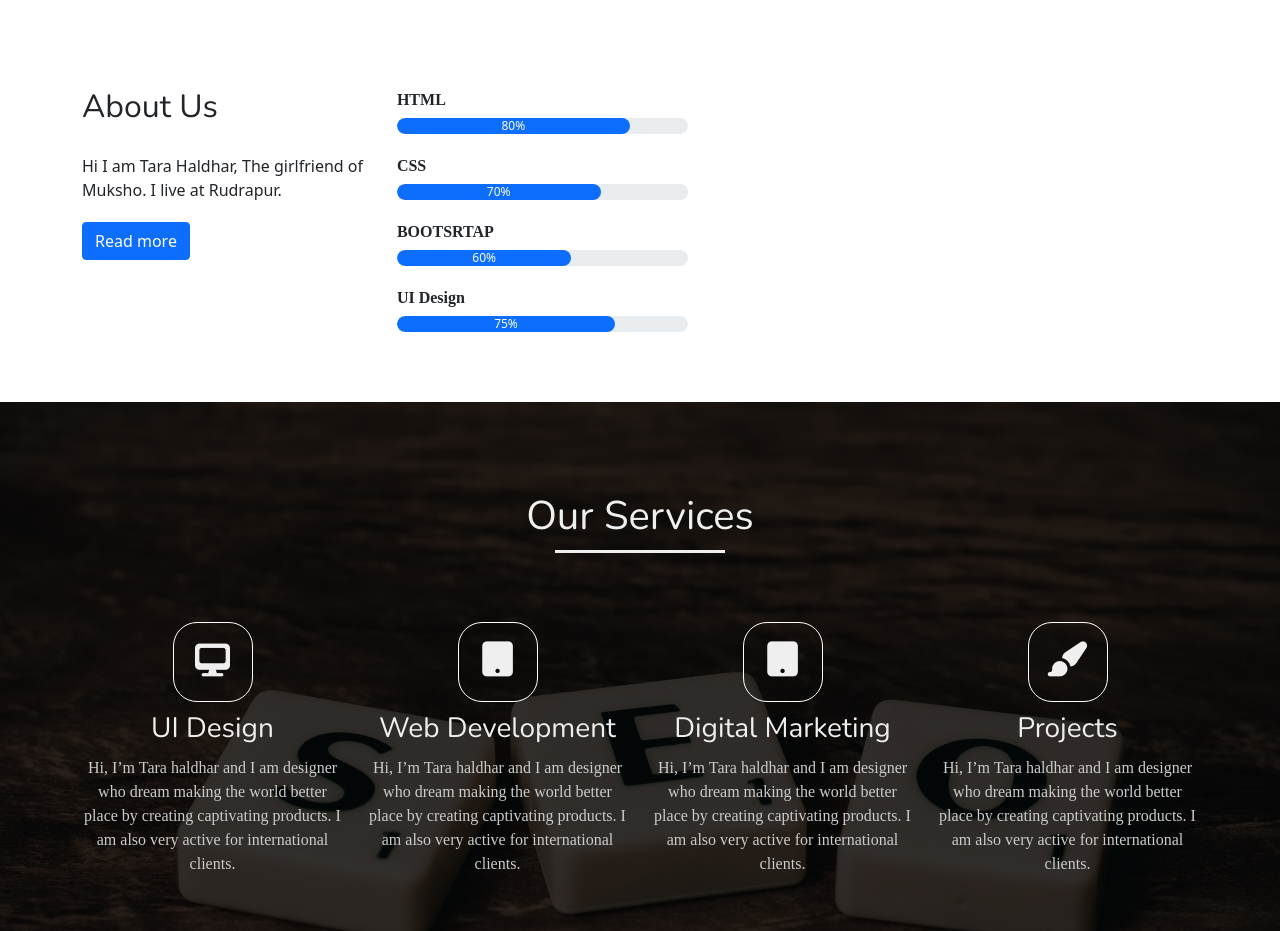
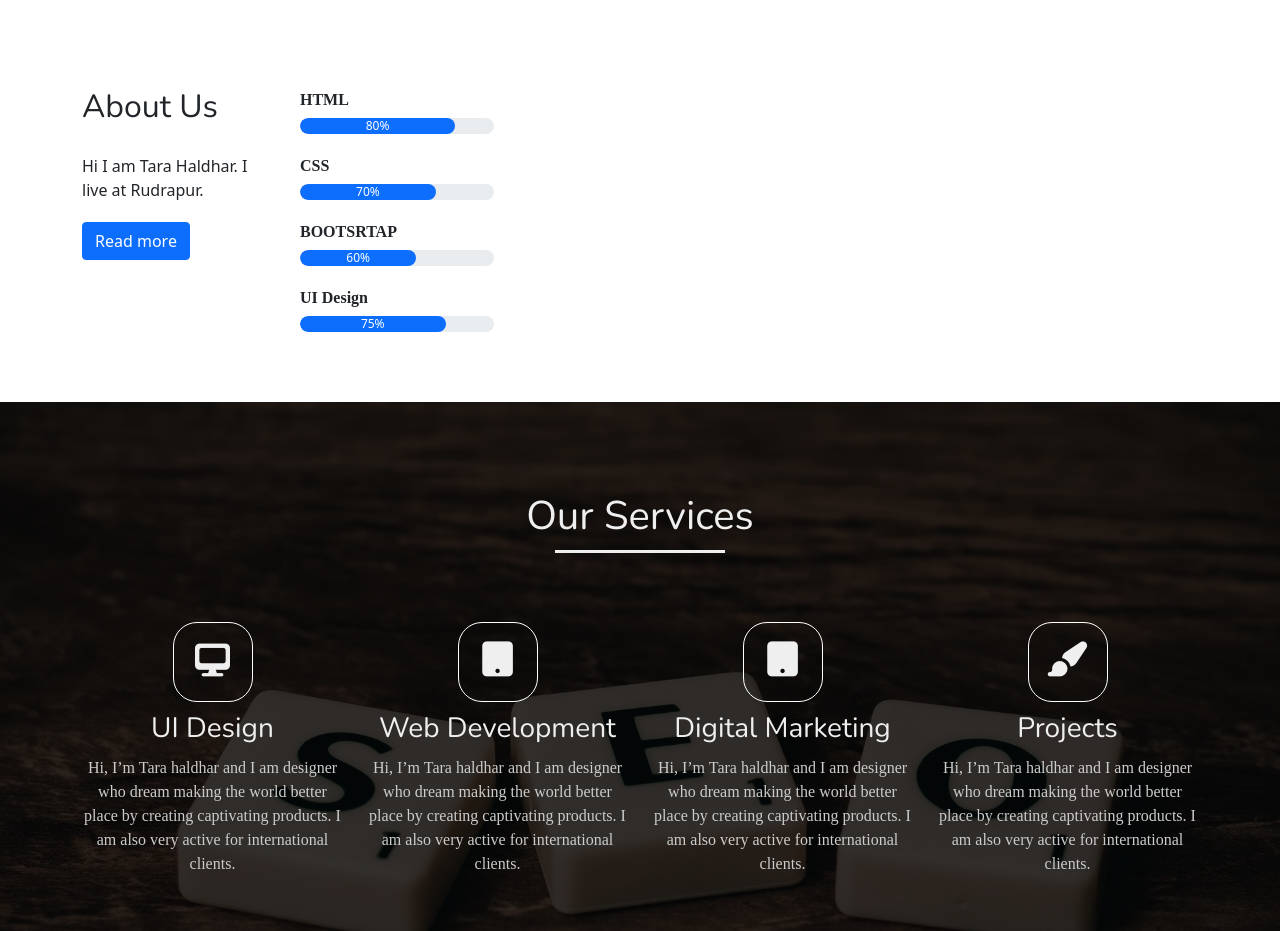
Before and after one commit to Tarahaldhar/tarahaldhar.github.io, a plain HTML site: page index.html in a window 1280 px wide. Shown: the part 1200-2131 px from the top of the page. Drawn offline with nearby package versions, Linux system fonts and the light colour scheme.

Commit message:
content initial update4

```diff
--- a/index.html
+++ b/index.html
@@ -98,7 +98,7 @@
          <div class="col-md-6">
             <h2>About Us</h2>
             <div class="about-content">
-               Hi I am Tara Haldhar, The girlfriend of Muksho. I live at Rudrapur.
+               Hi I am Tara Haldhar. I live at Rudrapur.
             </div>
             <button type="button" class="btn btn-primary">Read more</button>
          </div>
```
